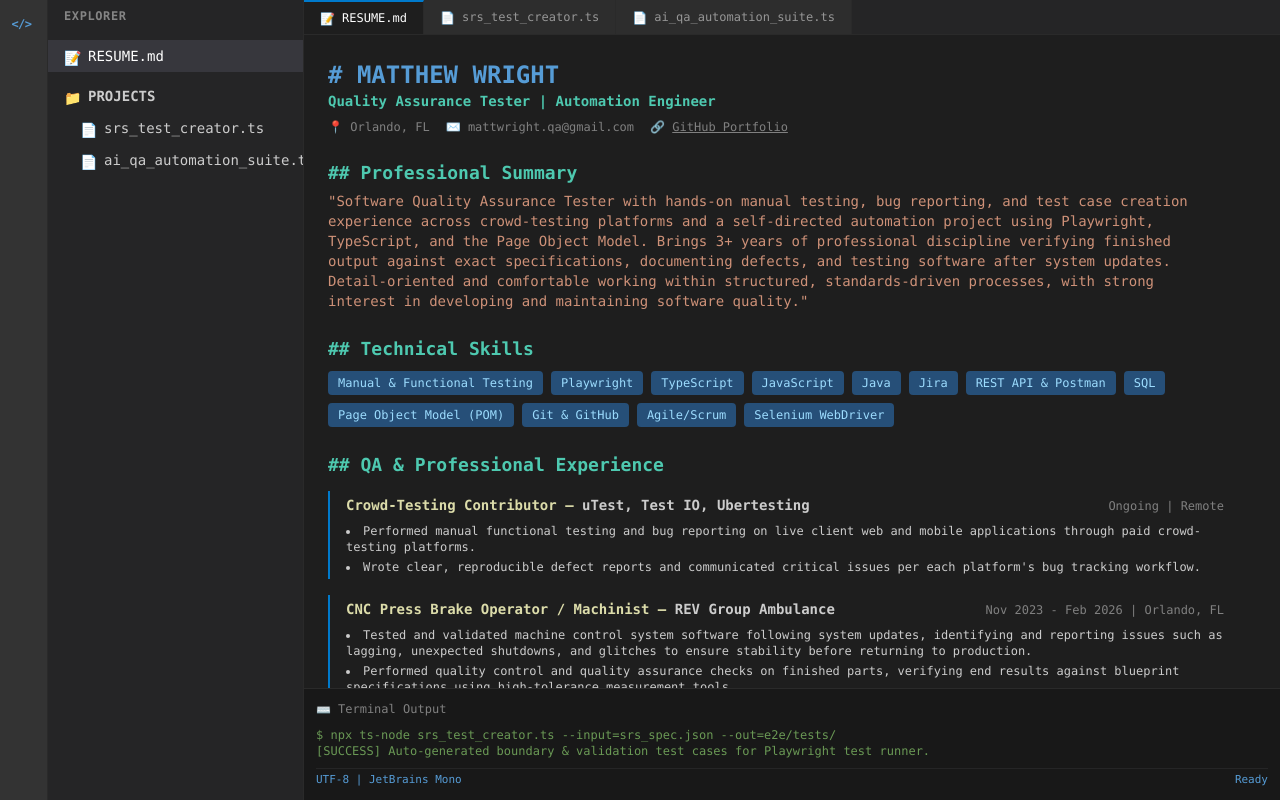
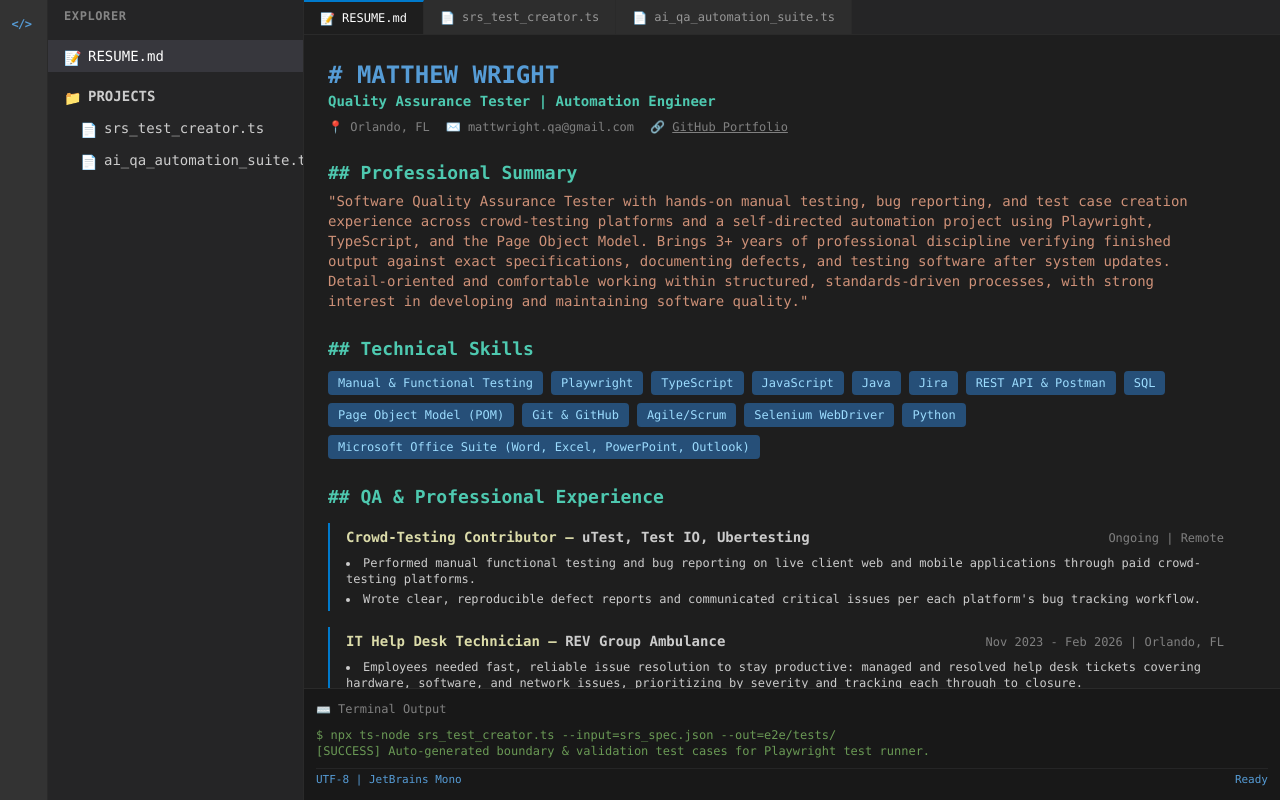
Before and after one commit to mattwright-qa/qa-portfolio2, a Next.js app: page / in a window 1280 px wide. Built offline with nearby package versions, Linux system fonts and the light colour scheme.

Commit message:
Restore package.json dev script and styles

```diff
--- a/data/portfolio.ts
+++ b/data/portfolio.ts
@@ -1,3 +1,5 @@
+import { User } from "lucide-react"
+
 export const portfolioData = {
   resume: {
     title: "RESUME.md",
@@ -23,7 +25,9 @@ export const portfolioData = {
       "Page Object Model (POM)",
       "Git & GitHub",
       "Agile/Scrum",
-      "Selenium WebDriver"
+      "Selenium WebDriver",
+      "Python",
+      "Microsoft Office Suite (Word, Excel, PowerPoint, Outlook)"
     ],
     experience: [
       {
@@ -37,26 +41,26 @@ export const portfolioData = {
         ]
       },
       {
-        role: "CNC Press Brake Operator / Machinist",
+        role: "IT Help Desk Technician",
         company: "REV Group Ambulance",
         period: "Nov 2023 - Feb 2026",
         location: "Orlando, FL",
         details: [
-          "Tested and validated machine control system software following system updates, identifying and reporting issues such as lagging, unexpected shutdowns, and glitches to ensure stability before returning to production.",
-          "Performed quality control and quality assurance checks on finished parts, verifying end results against blueprint specifications using high-tolerance measurement tools.",
-          "Verified machine setup and raw material quality prior to production runs to ensure parts met specification from the first cycle.",
-          "Maintained detailed production and quality logs to track part measurements and setup parameters."
+          "Employees needed fast, reliable issue resolution to stay productive: managed and resolved help desk tickets covering hardware, software, and network issues, prioritizing by severity and tracking each through to closure." ,
+          "User access issues threatened productivity and security: administered Active Directory — account creation, password resets, and group/permissions management — to keep employees securely connected to the systems they needed." ,
+          "Unfamiliar or complex issues needed accurate root-cause identification, not guesswork: researched error messages, vendor documentation, and internal knowledge bases to diagnose and resolve tickets rather than escalating unresolved." ,
+          "Software problems disrupted daily operations: provided software installation, configuration, and troubleshooting support across the organization, verifying each fix worked before closing the ticket — the same close-the-loop verification used in QA defect resolution."
         ]
       },
       {
-        role: "CNC Machinist",
+        role: "IT Help Desk Technician",
         company: "Ballistic Advantage",
         period: "Jan 2020 - Oct 2023",
         location: "Ocoee, FL",
         details: [
-          "Performed quality control and quality assurance checks on finished parts, verifying end results against blueprint specifications using high-tolerance measurement tools.",
-          "Edited machine control code and parameters to correct measurement deviations when part output fell outside tolerance, restoring accuracy to specification.",
-          "Verified machine setup and material quality prior to production runs and maintained production and quality logs."
+          "Staff across departments needed responsive IT support: fielded and resolved help desk tickets for hardware, software, and connectivity issues, documenting steps taken and outcomes for each." ,
+          "User provisioning and system access needed consistent management: maintained Active Directory accounts, permissions, and group memberships, and researched recurring issues to build repeatable troubleshooting steps rather than relying on temporary workarounds." ,
+          "End users needed working software to stay productive: provided software installation, configuration, and troubleshooting support, confirming each fix resolved the issue before closing the ticket."
         ]
       }
     ],
```
